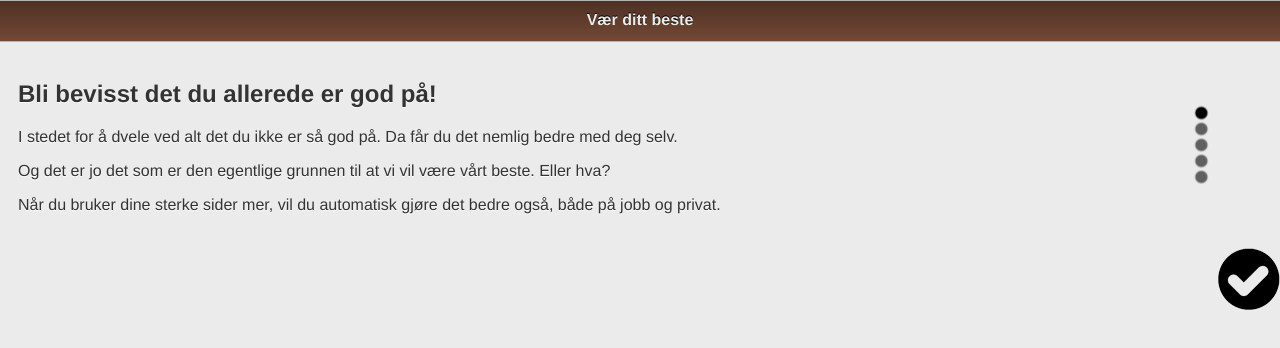
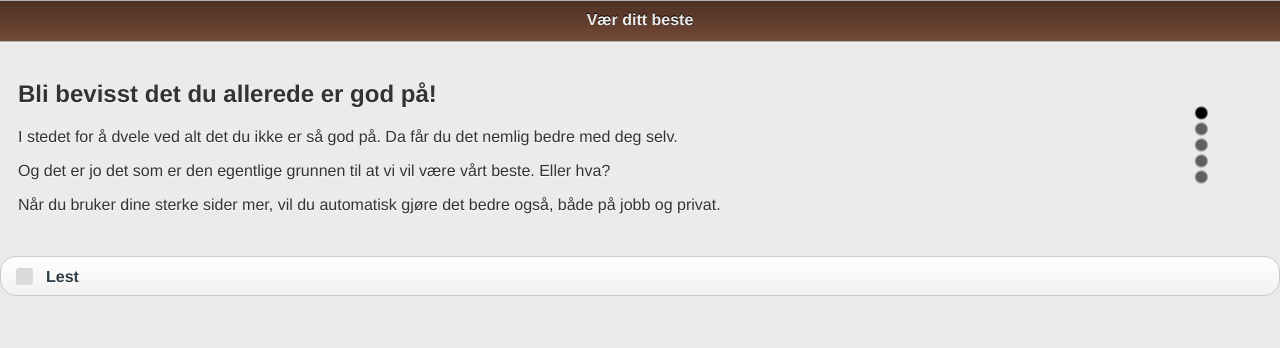
Before and after one commit to geirke/change, a plain HTML site: page tekst.html in a window 1280 px wide. Drawn offline with Linux system fonts and the light colour scheme.

Commit message:
tekst.html changed p3 --> p4

```diff
--- a/tekst.html
+++ b/tekst.html
@@ -8,6 +8,7 @@
   <head>
     <meta http-equiv="Content-Type" content="text/html; charset=UTF-8">
     <title>Test</title>
+    <title>Page Title</title>
     <meta name="viewport" content="width=device-width, initial-scale=1">
 
     <link rel="stylesheet" href="./css/jquery.mobile-1.3.0.css" />
@@ -19,7 +20,7 @@
   </head>
   <body data-theme="a">
 
-    <div data-role="page" class="page" id="main" data-left="strength.html?strength=2" data-right="profil.html" data-down="#p1" data-up="#p3">
+    <div data-role="page" class="page" id="main" data-left="profil.html" data-right="strength.html?strength=.." data-down="#p1" data-up="#p4">
 
 
       <div data-role="header" class="tekst head">
@@ -37,8 +38,13 @@
 
       </div><!-- /content -->
 
-      <div class="unreadCheckbox" onClick="readText('profilMain')"></div>
+      <div data-role="footer" data-theme="f" class="checkbox">
+	<form>
+          <label><input type="checkbox" class="checkbox" name="checkbox-0 ">Lest</label>
+	</form>
+      </div>
     </div><!-- /page -->
+
     <div data-role="page" class="page" id="p1" data-left="profil.html" data-right="strength.html?strength=.." data-down="#p2" data-up="#main">
 
       <div data-role="header" class="tekst head">
@@ -64,7 +70,6 @@
 
     <div data-role="page" class="page" id="p2" data-left="profil.html" data-right="strength.html?strength=.." data-down="#p3" data-up="#p1">
 
-
       <div data-role="header" class="tekst head">
         <h1>Vær ditt beste</h1>
       </div><!-- /header -->
@@ -86,7 +91,6 @@
 	</form>
       </div>
     </div><!-- /page -->
-
 
     <div data-role="page" class="page" id="p3" data-left="profil.html" data-right="strength.html?strength=.." data-down="#p4" data-up="#p2">
 
```
